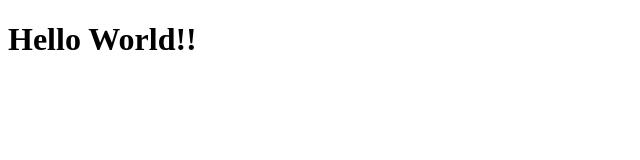
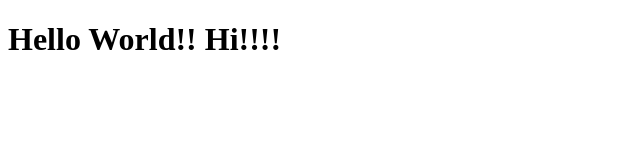
Before and after one commit to draxx-beep/react, a React (Vite) app: page / in a window 1280 px wide. Shown: the top 160 px of the page, without its empty margins (0-640 px from the left). Built offline with nearby package versions, Linux system fonts and the light colour scheme.

Commit message:
Update App.jsx

```diff
--- a/src/App.jsx
+++ b/src/App.jsx
@@ -5,7 +5,7 @@ function App() {
 
   return (
     <>
-      <h1>Hello  World!!</h1>
+      <h1>Hello  World!! Hi!!!!</h1>
     </>
   )
 }
```
